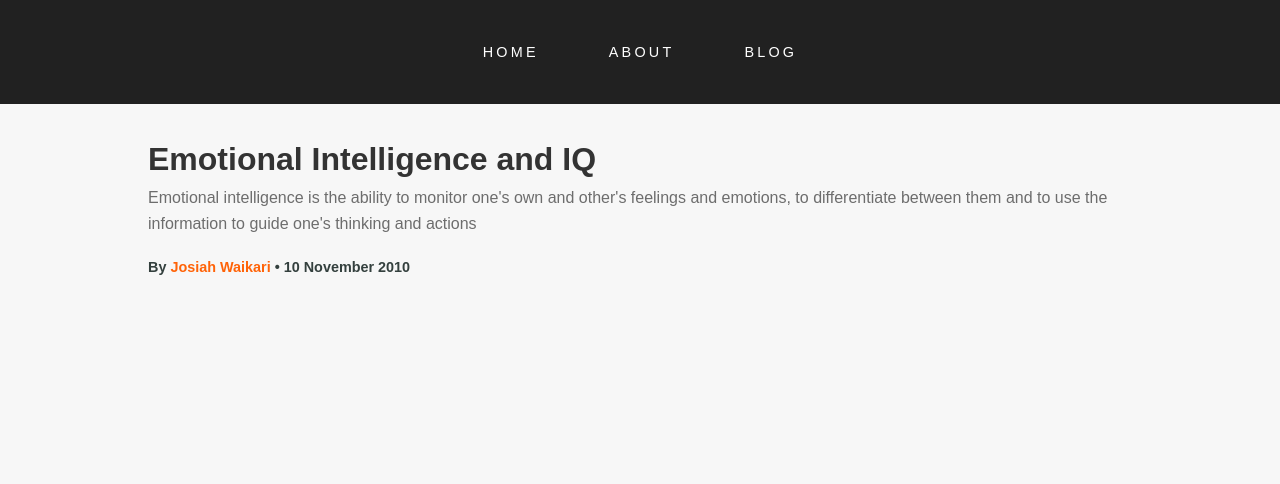
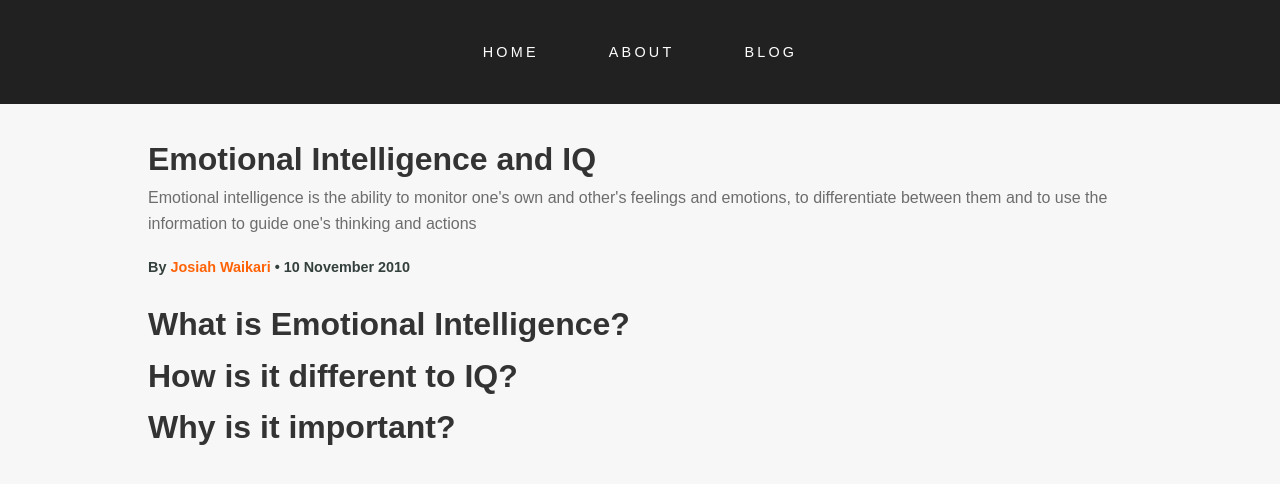
Before and after one commit to josiahwaikari/josiahwaikari.github.io, a plain HTML site: page blog/sprint3-cultural.html in a window 1280 px wide. Drawn offline with Linux system fonts and the light colour scheme.

Commit message:
Add headers

```diff
--- a/blog/sprint3-cultural.html
+++ b/blog/sprint3-cultural.html
@@ -28,6 +28,11 @@
             <h2>Emotional intelligence is the ability to monitor one's own and other's feelings and emotions, to differentiate between them and to use the information to guide one's thinking and actions</h2>
             <h3>by <span><a class="name" href="https://github.com/josiahwaikari" target="_blank">josiah waikari</a></span> • 10 november 2010</h3>
 
+            <h1>What is Emotional Intelligence?</h1>
+
+            <h1>How is it different to IQ?</h1>
+
+            <h1>Why is it important?</h1>
         </div>
     </div>
 </body>
```
